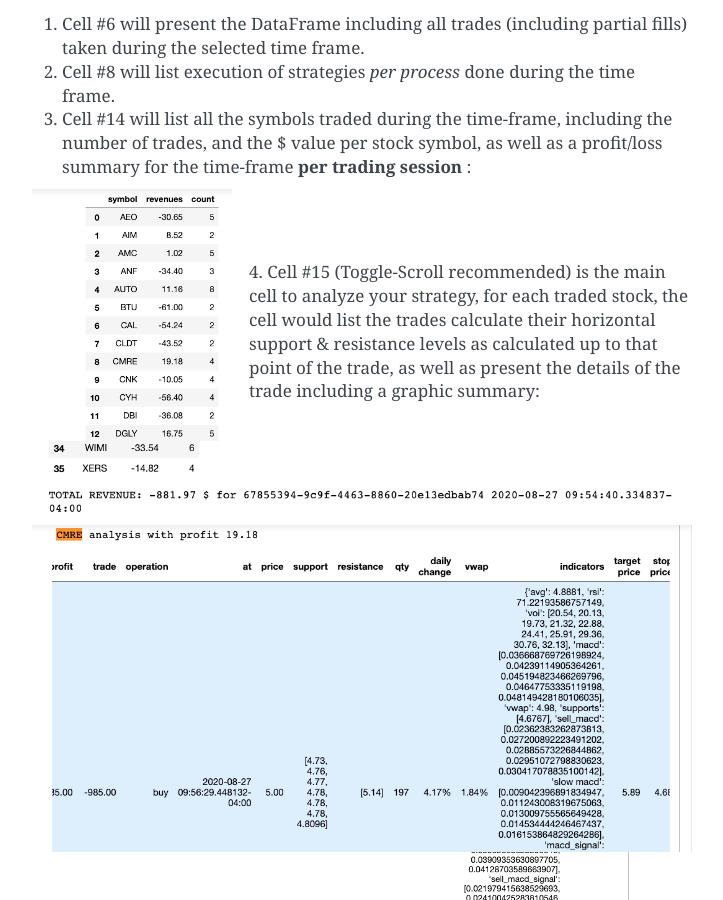
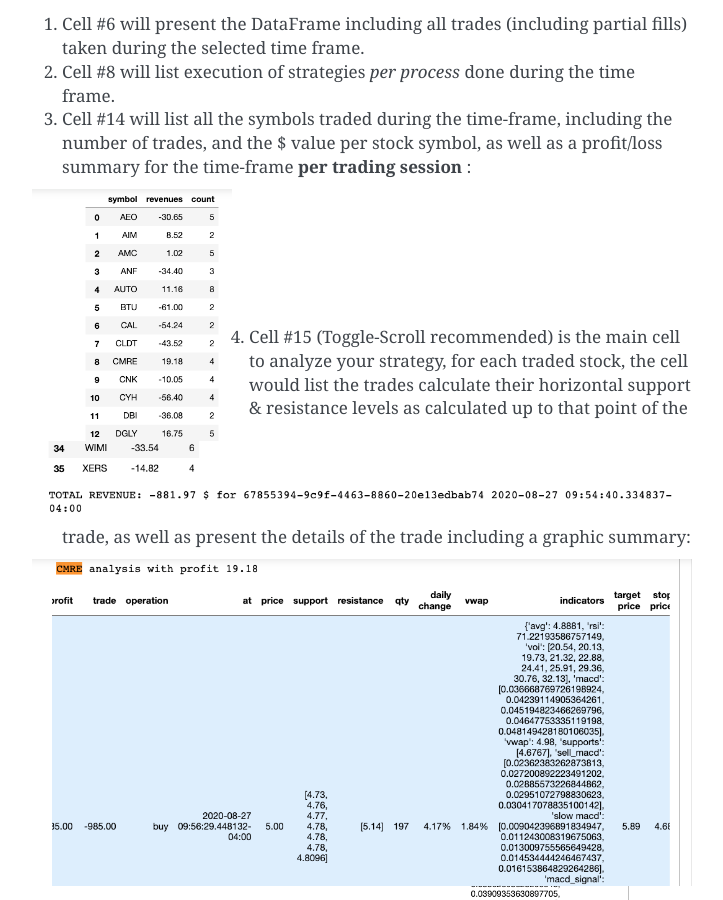
Before and after one commit to amor71/LiuAlgoTrader, a Sphinx documentation site: the page built from docs/source/Analysis.rst, in a window 1280 px wide and 900 px high, scrolled down 1176 px. Shown: the whole window, without its empty margins (388-1111 px from the left). Built offline with Sphinx 7.4.7, drawn with Linux system fonts in a browser that asks for light colours; some of the changed lines change nothing that is shown.

Commit message:
more documentation

```diff
--- a/docs/source/Analysis.rst
+++ b/docs/source/Analysis.rst
@@ -60,6 +60,7 @@
     :alt: how was my day
 
 |br|
+|br|
 
 .. image:: /images/port-analysis-3.png
     :width: 800
@@ -67,6 +68,8 @@
     :alt: how was my bad day
 
 |br|
+|br|
+
 4. Cell #15 (Toggle-Scroll recommended) is the main cell to analyze your strategy, for each traded stock, the cell would list the trades calculate their horizontal support & resistance levels as calculated up to that point of the trade, as well as present the details of the trade including a graphic summary:
 
 .. image:: /images/port-analysis-4.png
@@ -74,6 +77,7 @@
     :align: left
     :alt: trade run down
 
+|br|
 |br|
 
 .. image:: /images/port-analysis-5.png
@@ -83,6 +87,7 @@
 
 |br|
 |br|
+
 **Notes**:
 
 1. The graph shows buy trades in green, and sell in red
```
